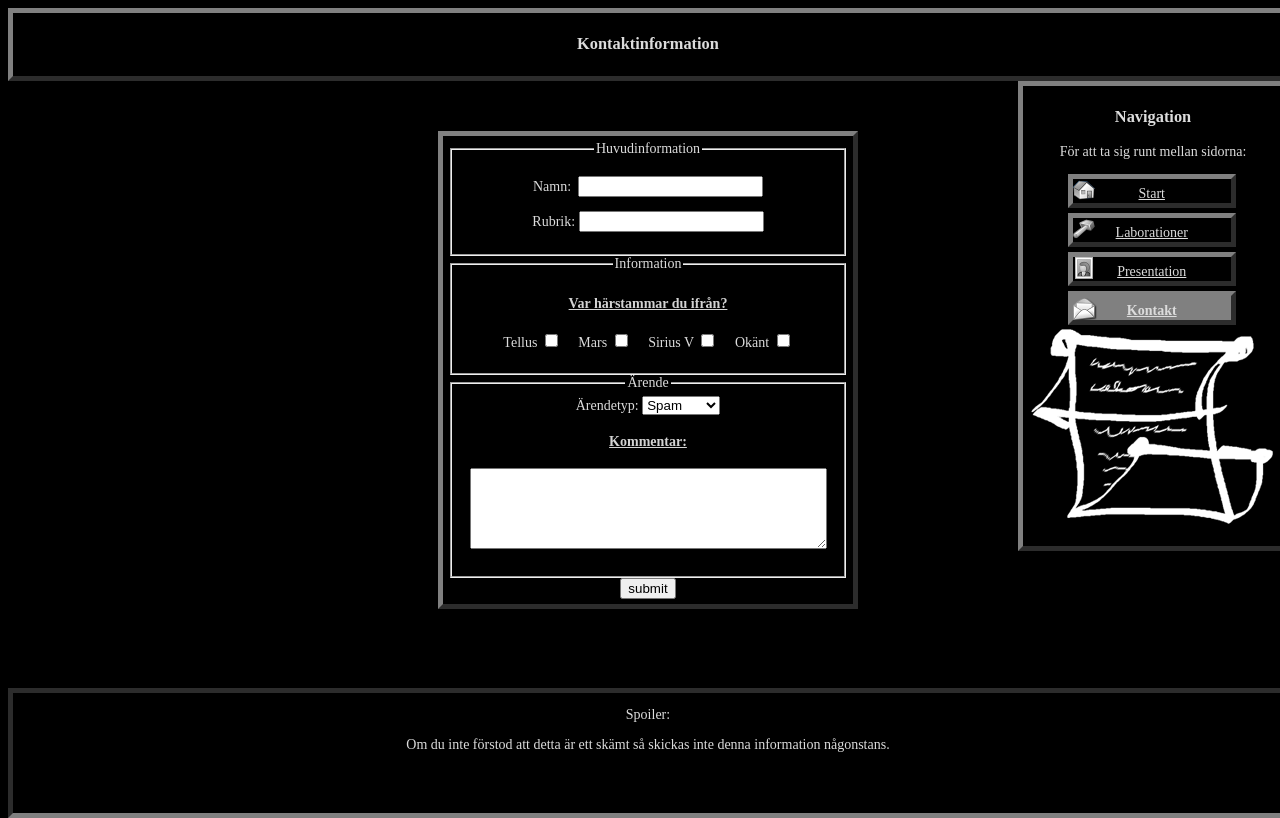
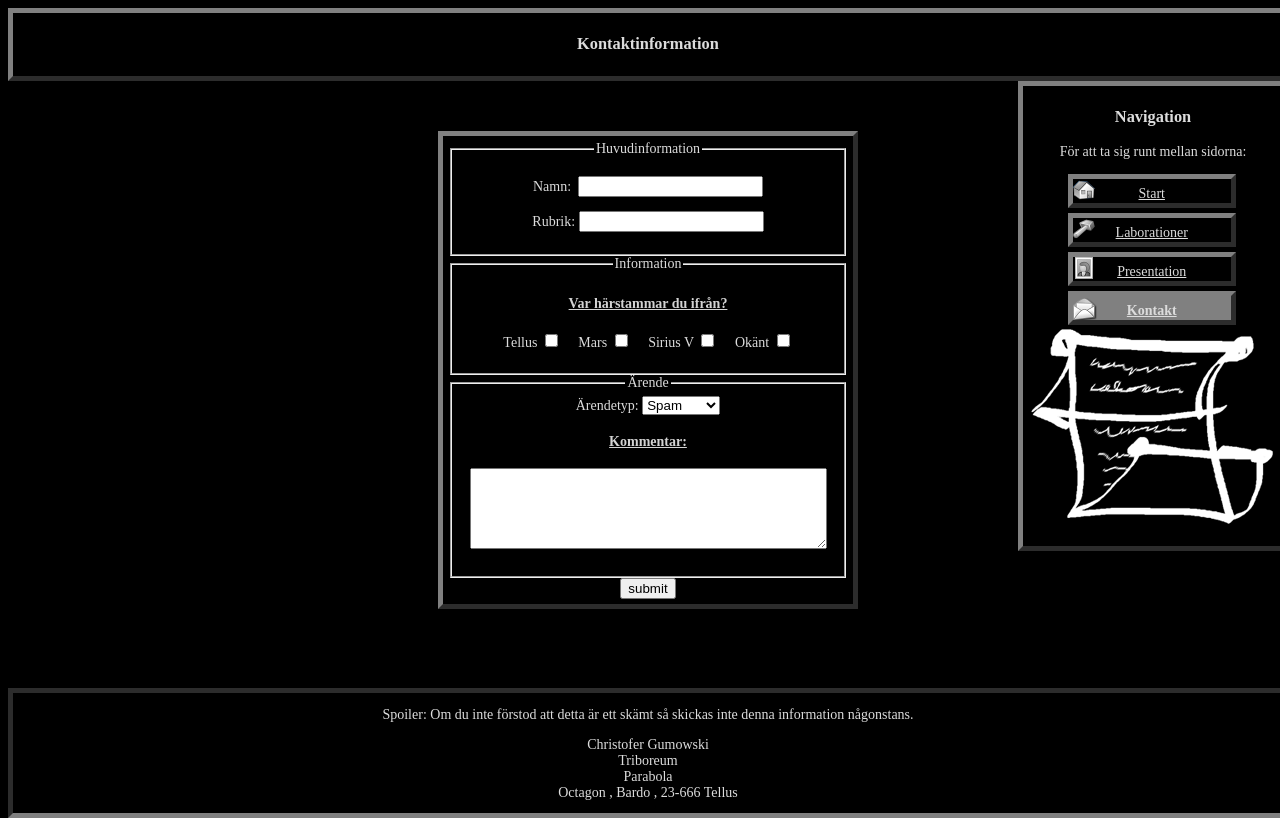
Before and after one commit to cg222im/1IK415_cg222im, a plain HTML site: page pages/kontakt.html in a window 1280 px wide. Drawn offline with Linux system fonts and the light colour scheme.

Commit message:
5.2 hcard added

```diff
--- a/pages/kontakt.html
+++ b/pages/kontakt.html
@@ -100,9 +100,26 @@
         </div>
     </div>
     <div id="footer">
-        <p>Spoiler:</p>
-        <p>Om du inte förstod att detta är ett skämt så skickas inte denna information någonstans.</p>
+        <p>Spoiler: Om du inte förstod att detta är ett skämt så skickas inte denna information någonstans.</p>
+
+        <div id="hcard-Christofer-Gumowski" class="vcard">
+            <span class="fn">Christofer Gumowski</span>
+            <div class="org">Triboreum</div>
+            <div class="adr">
+                <div class="street-address">Parabola</div>
+                <span class="locality">Octagon</span>
+                ,
+                <span class="region">Bardo</span>
+                ,
+                <span class="postal-code">23-666</span>
+
+                <span class="country-name">Tellus</span>
+
+            </div>
+
+        </div>
     </div>
+
 
 
 </body>
```
Also changed, not shown: .c9/metadata/workspace/css/style.css, .c9/metadata/workspace/index.html, .c9/metadata/workspace/pages/kontakt.html, 1 other file.
